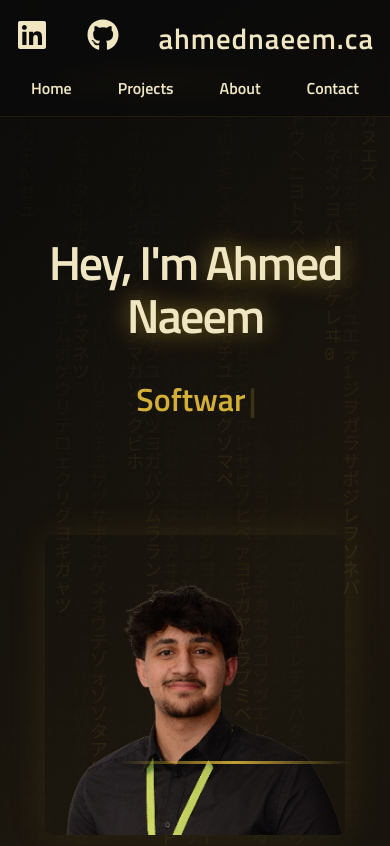
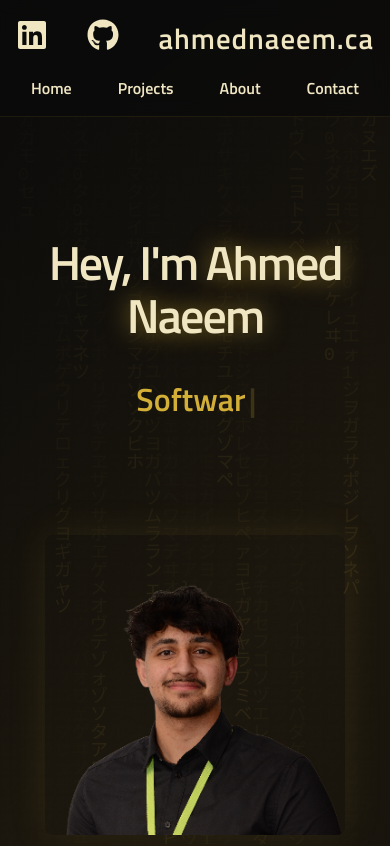
Before and after one commit to ahmed-naeem99/ahmedn-pf, a React (Create React App) app: page / in a window 390 px wide. Shown: the top 846 px of the page. Built offline with nearby package versions, Linux system fonts and the light colour scheme.

Commit message:
Removed line on top of picture

```diff
--- a/src/styles/hero.css
+++ b/src/styles/hero.css
@@ -1,4 +1,3 @@
-/* ===== BLACK & GOLD THEME ===== */
 :root {
     --black: #0a0a0a;
     --dark: #121212;
@@ -47,20 +46,6 @@
     height: 3px;
     background: linear-gradient(90deg, transparent, var(--gold), transparent);
     z-index: 3;
-  }
-
-  .gold-accent.top {
-    top: 80px;
-    width: 40%;
-    left: 10%;
-    animation: goldPulse 8s infinite;
-  }
-
-  .gold-accent.bottom {
-    bottom: 80px;
-    width: 40%;
-    right: 10%;
-    animation: goldPulse 8s infinite 2s;
 }
 
 @keyframes goldPulse {
@@ -183,7 +168,4 @@
         height: 450px;
         margin: 4rem auto 0;
     }
-
-    .gold-accent.top,
-    .gold-accent.bottom { width: 60%; }
 }
```
Lines whose indentation alone changed are shown as unchanged.
